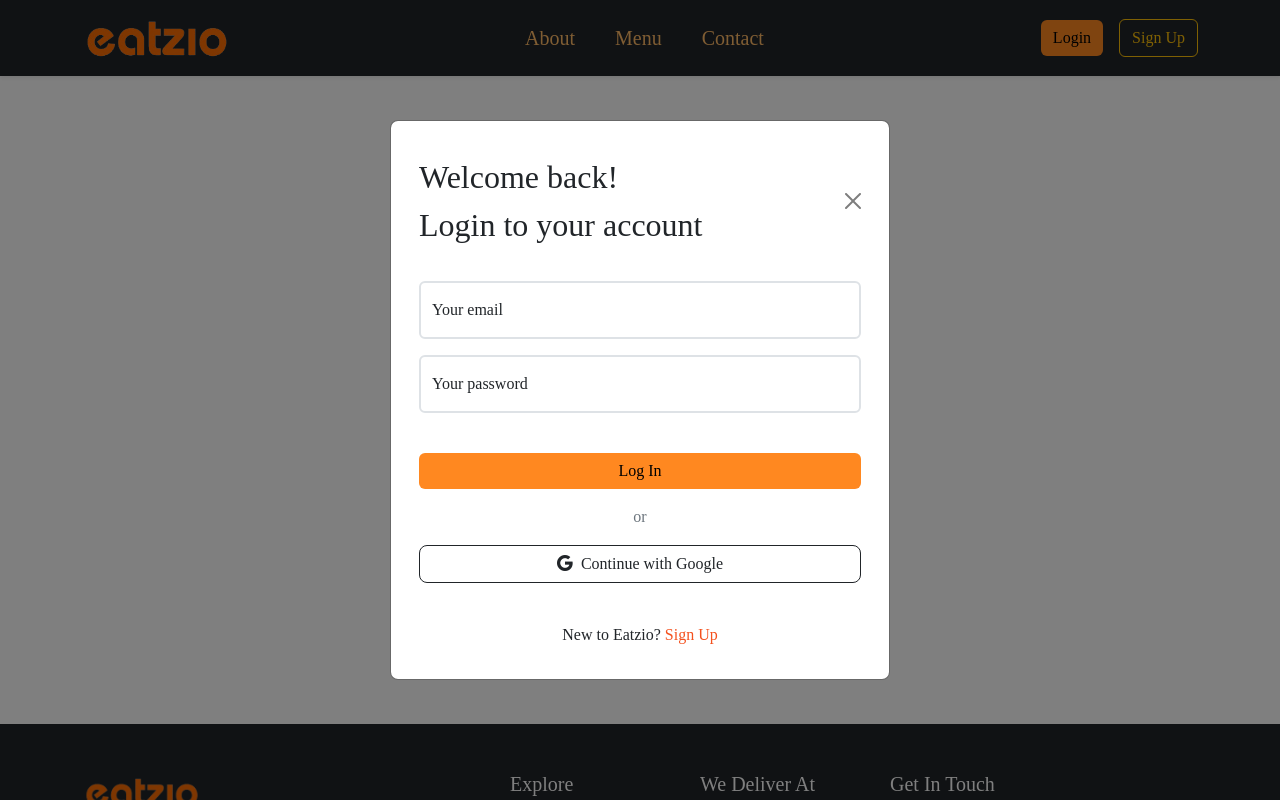
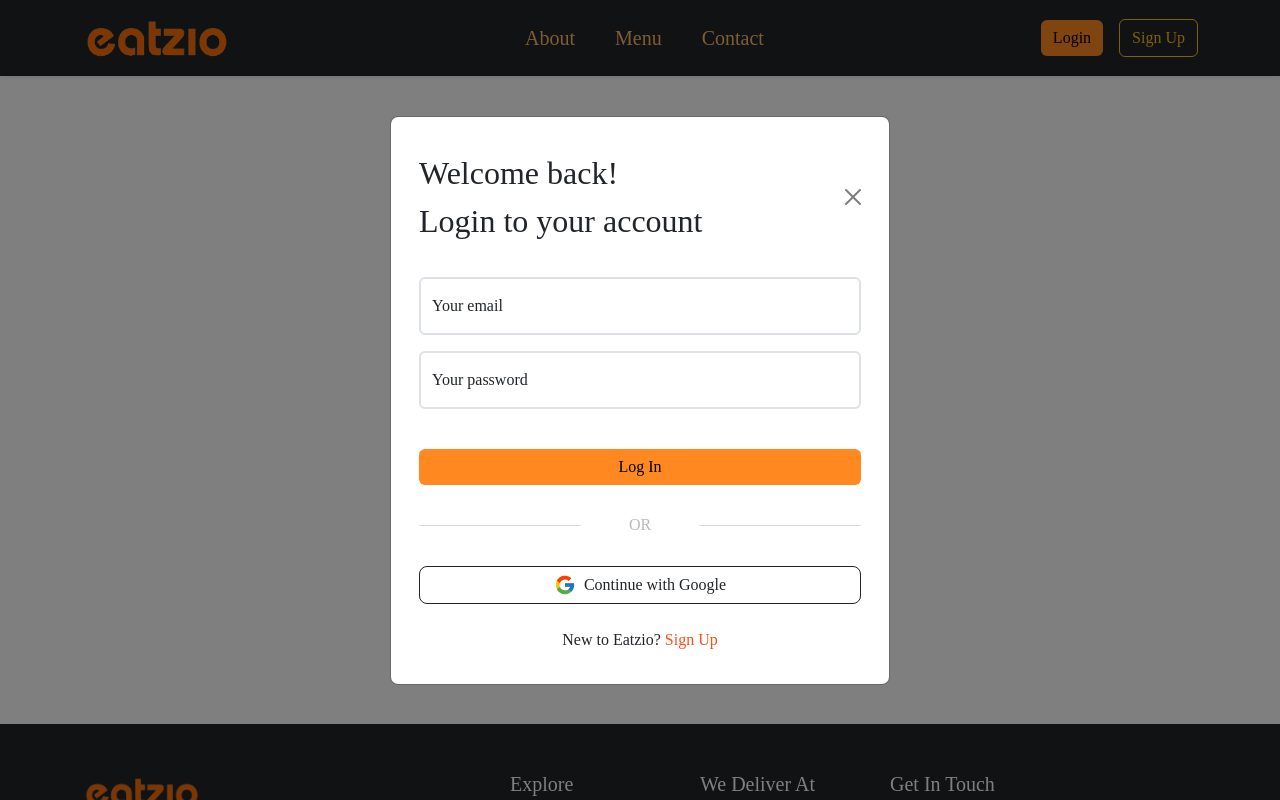
Before and after one commit to richa-daripa/Food-Website, a React (Vite) app: page /cart in a window 1280 px wide. Both pictures are taken after a click on the button "Login". Shown: the top 800 px of the page. Built offline with nearby package versions, Linux system fonts and the light colour scheme; a web font is replaced by a local one.

Commit message:
add scroll restoration

```diff
--- a/package.json
+++ b/package.json
@@ -16,6 +16,7 @@
     "react-bootstrap": "^2.10.10",
     "react-dom": "^19.1.0",
     "react-hook-form": "^7.60.0",
+    "react-icons": "^5.5.0",
     "react-router-dom": "^7.6.3"
   },
   "devDependencies": {
--- a/src/component/Login.jsx
+++ b/src/component/Login.jsx
@@ -1,9 +1,8 @@
 import React, { useContext, useState } from 'react';
 import { useForm } from 'react-hook-form';
-import { Alert, Modal, Button, Container } from 'react-bootstrap';
+import { Modal, Button, Container } from 'react-bootstrap';
 import { AuthContext } from '../contextapi/AuthContext';
-
-
+import { FcGoogle } from "react-icons/fc";
 
 const Login = ({ showLogin, setShowLogin, forwardTo }) => {
     const {
@@ -48,11 +47,9 @@ const Login = ({ showLogin, setShowLogin, forwardTo }) => {
                 <Modal.Body >
                     {
                         showLogError && (
-                            <Alert className='bg-danger-subtle text-center mt-3 mb-5 border-0 py-2 rounded-1'>
-                                <span className='text-danger'><i className="bi bi-exclamation-triangle-fill me-3 text-danger"></i>
-                                    Either email or password is incorrect
-                                </span>
-                            </Alert>
+                            <span className='d-block text-center text-danger mb-4'><i className="bi bi-exclamation-triangle-fill me-3 text-danger"></i>
+                                Invalid email or password
+                            </span>
                         )
                     }
 
@@ -78,9 +75,14 @@ const Login = ({ showLogin, setShowLogin, forwardTo }) => {
                             Log In
                         </Button>
 
-                        <p className="fs-6 text-center text-secondary my-3 fs-5">or</p>
-                        <Button variant="outline-dark w-100" className='mb-3 rounded-3'>
-                            <i className="bi bi-google me-2"></i>
+                        <div class="d-flex align-items-center my-4">
+                            <hr class="flex-grow-1 border-secondary" />
+                            <p class="fs-6 text-center login-style mx-5 mb-0">OR</p>
+                            <hr class="flex-grow-1 border-secondary" />
+                        </div>
+
+                        <Button variant="outline-dark w-100" className='mb-3 rounded-3 d-flex align-items-center justify-content-center'>
+                            <FcGoogle size={22} className='me-2'/>
                             Continue with Google
                         </Button>
                         <p className="mt-4 mb-0 text-center">New to Eatzio? <span className='custom-text-color custom-toggle' onClick={() => forwardTo()}>Sign Up</span></p>
--- a/src/component/SignUp.jsx
+++ b/src/component/SignUp.jsx
@@ -1,15 +1,17 @@
-import React from 'react';
+import React, { useState } from 'react';
 import { useForm } from 'react-hook-form';
 import { Modal, Button, Container } from 'react-bootstrap';
 import { isPwdValid } from '../data';
 
-const SignUp = ({showSignUp, setShowSignUp, forwardTo}) => {
+const SignUp = ({ showSignUp, setShowSignUp, forwardTo }) => {
     const {
         register,
         handleSubmit,
         formState: { errors },
         reset, clearErrors
     } = useForm({ mode: 'onChange' });
+
+    const [isFocused, setIsFocused] = useState(null);
 
     const handleClose = () => {
         setShowSignUp(false);
@@ -21,6 +23,9 @@ const SignUp = ({showSignUp, setShowSignUp, forwardTo}) => {
         console.log("Form Data:", data);
         handleClose();
     };
+
+    const handleFocus = (inputField) => setIsFocused(inputField);
+    const handleBlur = () => setIsFocused(null);
 
     return (
         <Modal
@@ -46,9 +51,11 @@ const SignUp = ({showSignUp, setShowSignUp, forwardTo}) => {
                                         message: 'Enter first name and last name. Should contain only alphabets and spaces, and be at least 5 characters long',
                                     },
                                 })}
+                                onFocus={()=>handleFocus('uname')}
+                                onBlur={handleBlur}
                             />
                             <label>Full Name</label>
-                                {errors.uname && (
+                            {errors.uname && isFocused==='uname' &&(
                                 <span className="error-msg">{errors.uname.message}</span>
                             )}
                         </div>
@@ -68,19 +75,21 @@ const SignUp = ({showSignUp, setShowSignUp, forwardTo}) => {
                                 {...register('passwd', {
                                     validate: isPwdValid,
                                 })}
+                                onFocus={()=>handleFocus('password')}
+                                onBlur={handleBlur}
                             />
                             <label >Your password</label>
-                            {errors.passwd && (
+                            {errors.passwd && isFocused==='password' &&(
                                 <span className="error-msg">{errors.passwd.message}</span>
                             )}
                         </div>
 
-                        <Button className='w-100 custom-button-color mt-4' type='submit'>
+                        <Button className='w-100 custom-button-color mt-2' type='submit'>
                             Sign Up
                         </Button>
 
                         <small className="text-primary ms-2">By SignUp, you agree to the terms of use.</small>
-                      <p className="mt-4 mb-0 text-center">Already have an account? <span className='custom-text-color custom-toggle' onClick={()=>forwardTo()}>Log In</span></p>
+                        <p className="mt-4 mb-0 text-center">Already have an account? <span className='custom-text-color custom-toggle' onClick={() => forwardTo()}>Log In</span></p>
                     </form>
                 </Modal.Body>
             </Container>
--- a/src/pages/ScrollToTop.js
+++ b/src/pages/ScrollToTop.js
@@ -1,4 +1,4 @@
-// this for scroll restoration so that each page displays from top
+// This for scroll restoration so that each page displays from top
 
 import { useEffect } from "react";
 import { useLocation } from "react-router-dom";
@@ -10,5 +10,5 @@ export default function ScrollToTop() {
     window.scrollTo(0, 0);
   }, [pathname]);
 
-  return null; // This component doesn't need to render anything
+  return null;
 }
--- a/src/style.css
+++ b/src/style.css
@@ -163,7 +163,7 @@ body {
   object-fit: cover;
 }
 
-.carousel-item p {
+.carousel-item p, .login-style {
   color: rgb(187, 186, 186);
 }
 
```
Also changed, not shown: 1 other file (tests, documents, lock files or other folders). Lines whose indentation alone changed are shown as unchanged.
